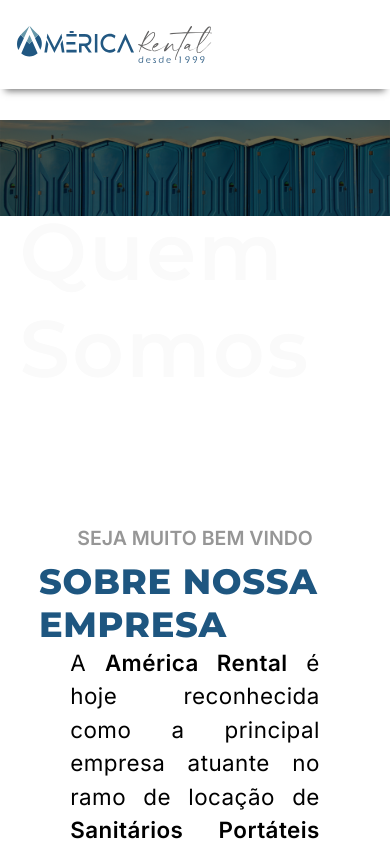
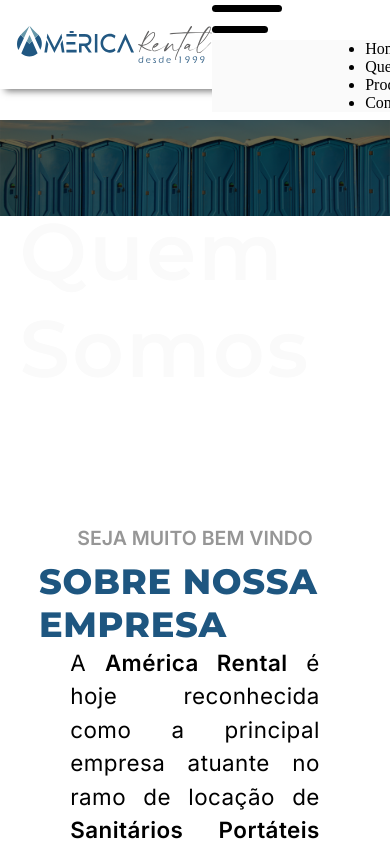
Before and after one commit to AmericaRental/america_rental_website, a React (Create React App) app in the folder america-theme/: page /about in a window 390 px wide. Shown: the top 844 px of the page. Built offline with nearby package versions, Linux system fonts and the light colour scheme; a web font is replaced by a local one.

Commit message:
:construction::lipstick:hamburger menu for mobile devices

```diff
--- a/america-theme/src/components/global/header.jsx
+++ b/america-theme/src/components/global/header.jsx
@@ -12,10 +12,11 @@
 import DesktopMenu from "./desktop_menu";
 import { menuItems } from "../../menu_itens";
 import useWindowChange from "./hooks/useWindowWidth";
+import SmallScreenMenu from "./small_screens_menu";
 
 
 function Header() {
-  const [windowWidth, windowHeight] = useWindowChange();
+  const [windowWidth] = useWindowChange();
 
   const StyledHeader = styled.header`
     width: 100%;
@@ -165,7 +166,7 @@
           >
             <LogoAmerica />
 
-            {windowWidth <= 1000 ? <></> : <DesktopMenu items={menuItems} />}
+            {windowWidth <= 1000 ? <SmallScreenMenu /> : <DesktopMenu items={menuItems} />}
           </Div>
         </Div>
       </StyledHeader>
--- a/america-theme/src/components/global/small_screens_menu.jsx
+++ b/america-theme/src/components/global/small_screens_menu.jsx
@@ -0,0 +1,30 @@
+import React from "react";
+
+import { menuItems } from "../../menu_itens";
+import '../../css/hamburger_menu.css';
+
+function SmallScreenMenu() {
+  return (
+    <div>
+      {/* menu icon */}
+      <label htmlFor="check">
+        <input type="checkbox" id="check" />
+        <span></span>
+        <span></span>
+        <span></span>
+      </label>
+      {/* Menu */}
+      <section className="menu">
+        <ul className="menuUl">
+        {menuItems.map((item, index) => {
+            return(
+              <li className="menuItem">{item.title}</li>
+            );
+        })}
+        </ul>
+      </section>
+    </div>
+  );
+}
+
+export default SmallScreenMenu;
--- /dev/null
+++ b/america-theme/src/css/hamburger_menu.css
@@ -0,0 +1,58 @@
+/* menu icon */
+label{
+    display: flex;
+    flex-direction: column;
+    width: 70px;
+    cursor: pointer;
+}
+
+label span{
+    background-color: black;
+    border-radius: 10px;
+    height: 7px;
+    margin: 7px 0;
+    transition: .4s cubic-bezier(0.68, -0.6, 0.32, 1.6);
+}
+
+span:nth-of-type(1){
+    width: 50%;
+}
+
+span:nth-of-type(2){
+    width: 100%;
+}
+
+span:nth-of-type(3){
+    width: 80%;
+}
+
+input[type='checkbox']{
+    display: none;
+}
+
+input[type='checkbox']:checked ~ span:nth-of-type(1){
+    transform-origin: bottom;
+    transform: rotateZ(45deg) translate(8px,0);
+}
+
+input[type='checkbox']:checked ~ span:nth-of-type(2){
+    transform-origin: top;
+    transform: rotateZ(-45deg);
+}
+
+input[type='checkbox']:checked ~ span:nth-of-type(1){
+    transform-origin: bottom;
+    transform:translate(30px, -11px) rotateZ(45deg);
+}
+
+/* menu */
+.menu{
+    width: 100vw;
+    height: 100%;
+    display: flex;
+    flex-direction: column;
+    align-items: center;
+    justify-content: center;
+    background-color: #fafafa;
+
+}
```
